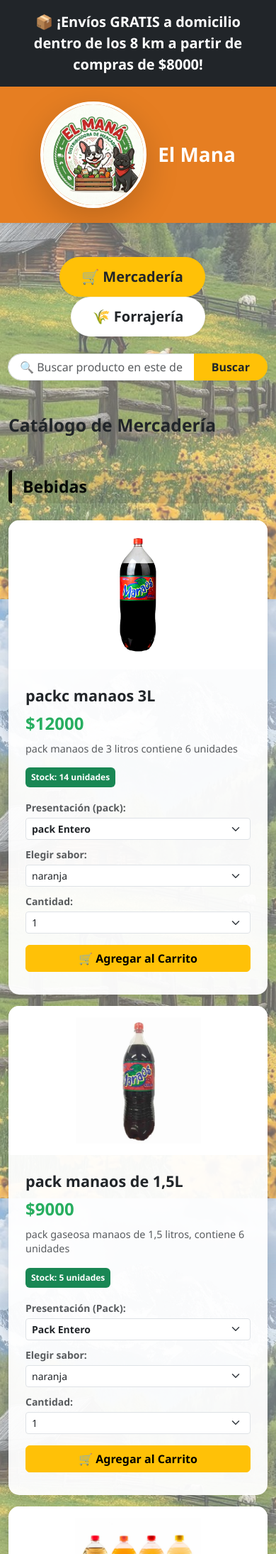
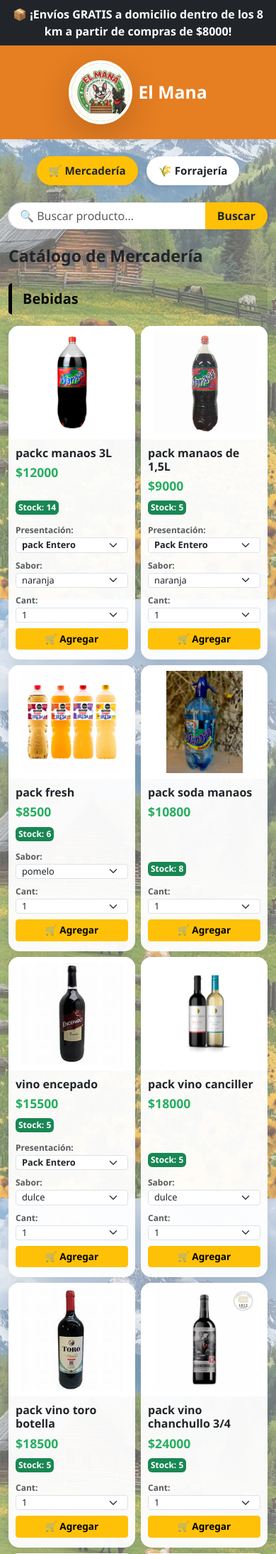
Before and after one commit to LUCIANOJC19/el-mana, a Flask app: page / in a window 390 px wide. Shown: the top 2189 px of the page at 71% size. Run offline with Flask 3, Linux system fonts and the light colour scheme; data comes from the database, SQL or seed files in the repository.

Commit message:
Diseño responsivo celular en index

```diff
--- a/negocio_mana.sql
+++ b/negocio_mana.sql
@@ -1,7 +1,3 @@
--- phpMyAdmin SQL Dump
--- version 4.9.0.1
--- https://www.phpmyadmin.net/
---
 -- Servidor: 127.0.0.1
 -- Tiempo de generación: 23-10-2026 a las 01:11:52
 -- Versión del servidor: 10.3.16-MariaDB
--- a/templates/index.html
+++ b/templates/index.html
@@ -27,7 +27,7 @@
         }
         .precio-tag {
             color: #27ae60;
-            font-size: 1.5rem;
+            font-size: 1.3rem;
         }
         .carrito-container {
             background-color: rgba(255, 255, 255, 0.98);
@@ -50,9 +50,35 @@
         }
         .btn-seccion {
             border-radius: 30px;
-            font-size: 1.25rem;
-            padding: 12px 30px;
+            font-size: 1.1rem;
+            padding: 10px 20px;
             transition: all 0.2s ease;
+        }
+        .logo-img {
+            width: 140px;
+            height: 140px;
+            object-fit: cover;
+            border: 4px solid white;
+        }
+        /* Ajustes específicos para Celulares */
+        @media (max-width: 576px) {
+            .logo-img {
+                width: 90px;
+                height: 90px;
+            }
+            .card-body {
+                padding: 10px !important;
+            }
+            .card-title {
+                font-size: 1rem !important;
+            }
+            .precio-tag {
+                font-size: 1.1rem !important;
+            }
+            .btn-seccion {
+                font-size: 0.95rem;
+                padding: 8px 16px;
+            }
         }
     </style>
 </head>
@@ -60,42 +86,41 @@
 
     {% if subtotal > 0 %}
         {% if envio_gratis %}
-            <div class="alert alert-success text-center fw-bold fs-5 mb-0 rounded-0" role="alert" style="position: relative; z-index: 10;">
+            <div class="alert alert-success text-center fw-bold fs-6 mb-0 rounded-0" role="alert" style="position: relative; z-index: 10;">
                 🎉 ¡Felicidades! Superaste los ${{ monto_minimo }}. ¡Tu envío a domicilio es GRATIS dentro de los {{ radio_km }} km! 🚚
             </div>
         {% else %}
-            <div class="alert alert-warning text-center fw-bold fs-5 mb-0 rounded-0" role="alert" style="position: relative; z-index: 10;">
+            <div class="alert alert-warning text-center fw-bold fs-6 mb-0 rounded-0" role="alert" style="position: relative; z-index: 10;">
                 💡 ¡Te faltan solo ${{ restante_envio }} más para tener Envío GRATIS (Mínimo: ${{ monto_minimo }})! 🛵
             </div>
         {% endif %}
     {% else %}
-        <div class="bg-dark text-white text-center p-3 fw-bold fs-5" style="position: relative; z-index: 10;">
+        <div class="bg-dark text-white text-center p-2 fw-bold fs-6" style="position: relative; z-index: 10;">
             📦 ¡Envíos GRATIS a domicilio dentro de los {{ radio_km }} km a partir de compras de ${{ monto_minimo }}!
         </div>
     {% endif %}
 
-    <nav class="navbar navbar-dark navbar-custom mb-5 shadow-sm py-3" style="overflow: hidden;">
+    <nav class="navbar navbar-dark navbar-custom mb-4 shadow-sm py-3" style="overflow: hidden;">
         <img src="{{ url_for('static', filename='perrito_izq.png.jpeg') }}" alt="Perrito Izquierda" class="perrito-esquina d-none d-md-block" style="left: 10px;">
 
-        <div class="container d-flex align-items-center justify-content-center" style="position: relative; z-index: 2;">
-            <div class="me-4">
+        <div class="container d-flex align-items-center justify-content-center flex-wrap" style="position: relative; z-index: 2;">
+            <div class="me-2 me-md-4">
                 {% if session.get('admin') %}
-                    <a href="{{ url_for('admin') }}" class="btn btn-outline-light btn-sm fw-bold rounded-pill px-3 py-2">⚙️ Panel Admin</a>
+                    <a href="{{ url_for('admin') }}" class="btn btn-outline-light btn-sm fw-bold rounded-pill px-2 px-md-3 py-1 py-md-2">⚙️ Admin</a>
                 {% endif %}
             </div>
 
-            <a class="navbar-brand fw-bold fs-1 d-flex align-items-center justify-content-center m-0" href="/" style="text-decoration: none;">
+            <a class="navbar-brand fw-bold fs-2 fs-md-1 d-flex align-items-center justify-content-center m-0" href="/" style="text-decoration: none;">
                 <img src="{{ url_for('static', filename='logo.npg.jpeg') }}"
                      alt="Logo El Mana"
-                     class="me-3 rounded-circle shadow-lg"
-                     style="width: 150px; height: 150px; object-fit: cover; border: 4px solid white;">
+                     class="me-2 me-md-3 rounded-circle shadow-lg logo-img">
                 El Mana
             </a>
 
-            <div class="ms-4">
+            <div class="ms-2 ms-md-4">
                 {% if session.get('admin') %}
-                    <a href="/agregar-producto" class="btn btn-light fw-bold text-dark border-0 py-2 px-3 shadow-sm rounded-pill">
-                        ➕ Cargar Producto
+                    <a href="/agregar-producto" class="btn btn-light btn-sm fw-bold text-dark border-0 py-1 py-md-2 px-2 px-md-3 shadow-sm rounded-pill">
+                        ➕ Cargar
                     </a>
                 {% endif %}
             </div>
@@ -104,11 +129,11 @@
         <img src="{{ url_for('static', filename='perrito_der.png.jpeg') }}" alt="Perrito Derecha" class="perrito-esquina d-none d-md-block" style="right: 10px;">
     </nav>
 
-    <div class="container mb-5" style="position: relative; z-index: 2;">
-        <div class="row justify-content-center">
-            <div class="col-12 text-center mb-4">
+    <div class="container mb-4" style="position: relative; z-index: 2;">
+        <div class="row justify-content-center g-2">
+            <div class="col-12 text-center mb-3">
                 <a href="/?dep=Mercaderia"
-                   class="btn btn-seccion fw-bold me-3 shadow-sm {% if departamento_activo == 'Mercaderia' %}btn-warning text-dark{% else %}btn-outline-light text-dark bg-white{% endif %}">
+                   class="btn btn-seccion fw-bold me-2 shadow-sm {% if departamento_activo == 'Mercaderia' %}btn-warning text-dark{% else %}btn-outline-light text-dark bg-white{% endif %}">
                     🛒 Mercadería
                 </a>
                 <a href="/?dep=Forrajeria"
@@ -117,11 +142,11 @@
                 </a>
             </div>
 
-            <div class="col-md-6">
+            <div class="col-12 col-md-6">
                 <form method="GET" action="{{ url_for('home') }}" class="input-group shadow-sm">
                     <input type="hidden" name="dep" value="{{ departamento_activo }}">
-                    <input type="text" name="busqueda" class="form-control rounded-start-pill px-3" placeholder="🔍 Buscar producto en este departamento..." value="{{ request.args.get('busqueda', '') }}">
-                    <button class="btn btn-warning rounded-end-pill px-4 fw-bold text-dark" type="submit">Buscar</button>
+                    <input type="text" name="busqueda" class="form-control rounded-start-pill px-3" placeholder="🔍 Buscar producto..." value="{{ request.args.get('busqueda', '') }}">
+                    <button class="btn btn-warning rounded-end-pill px-3 px-md-4 fw-bold text-dark" type="submit">Buscar</button>
                     {% if request.args.get('busqueda') %}
                         <a href="{{ url_for('home', dep=departamento_activo) }}" class="btn btn-outline-secondary rounded-pill ms-2">Limpiar</a>
                     {% endif %}
@@ -134,7 +159,7 @@
         <div class="row">
 
             <div class="col-lg-8 mb-4">
-                <h2 class="fw-bold text-dark mb-4">
+                <h2 class="fw-bold text-dark mb-3 fs-3 fs-md-2">
                     {% if departamento_activo == 'Mercaderia' %}
                         Catálogo de Mercadería
                     {% else %}
@@ -144,39 +169,39 @@
 
                 {% if productos_por_categoria %}
                     {% for categoria, prods in productos_por_categoria.items() %}
-                    <h3 class="fw-bold mt-5 mb-4 titulo-seccion">{{ categoria }}</h3>
+                    <h3 class="fw-bold mt-4 mb-3 titulo-seccion fs-5 fs-md-4">{{ categoria }}</h3>
 
-                    <div class="row g-3">
+                    <!-- col-6 asegura 2 productos por fila en celular -->
+                    <div class="row g-2 g-md-3">
                         {% for prod in prods %}
-                        <div class="col-md-6" id="prod_{{ prod.0 }}">
+                        <div class="col-6 col-md-6" id="prod_{{ prod.0 }}">
                             <div class="card h-100 card-producto">
 
-                                <div class="p-3 text-center" style="background-color: white; height: 210px; display: flex; align-items: center; justify-content: center;">
+                                <div class="p-2 text-center" style="background-color: white; height: 160px; display: flex; align-items: center; justify-content: center;">
                                     <img src="/static/{{ prod.6 }}"
                                          alt="{{ prod.1 }}"
                                          style="max-height: 100%; max-width: 100%; object-fit: contain;">
                                 </div>
 
-                                <div class="card-body d-flex flex-column justify-content-between p-4">
+                                <div class="card-body d-flex flex-column justify-content-between p-3">
                                     <div>
-                                        <h4 class="card-title fw-bold text-dark mb-2">{{ prod.1 }}</h4>
-                                        <p class="precio-tag fw-bold mb-2">${{ prod.2 }}</p>
-                                        <p class="text-muted small mb-3" style="font-size: 0.9rem; line-height: 1.4;">{{ prod.8 }}</p>
+                                        <h5 class="card-title fw-bold text-dark mb-1 fs-6">{{ prod.1 }}</h5>
+                                        <p class="precio-tag fw-bold mb-1">${{ prod.2 }}</p>
+                                        <p class="text-muted small mb-2 d-none d-sm-block" style="font-size: 0.85rem; line-height: 1.3;">{{ prod.8 }}</p>
                                     </div>
                                     <div>
-                                        <p class="mb-3">
-                                            <span class="badge bg-success p-2">Stock: {{ prod.3 }} unidades</span>
+                                        <p class="mb-2">
+                                            <span class="badge bg-success p-1 p-md-2 small">Stock: {{ prod.3 }}</span>
                                         </p>
 
                                         {% if prod.3 > 0 %}
-                                        <form action="/agregar/{{ prod.0 }}" method="GET" class="mb-2">
+                                        <form action="/agregar/{{ prod.0 }}" method="GET" class="mb-1">
                                             <input type="hidden" name="dep" value="{{ departamento_activo }}">
 
-                                            <!-- Selector de Presentación con género dinámico -->
                                             {% if prod.9 == 1 %}
-                                            <div class="mb-2">
-                                                <label class="form-label small fw-bold text-muted mb-1">Presentación ({{ prod.10 }}):</label>
-                                                <select name="tipo_pack" class="form-select form-select-sm fw-bold">
+                                            <div class="mb-1">
+                                                <label class="form-label small fw-bold text-muted mb-0" style="font-size:0.75rem;">Presentación:</label>
+                                                <select name="tipo_pack" class="form-select form-select-sm fw-bold py-0" style="font-size:0.8rem;">
                                                     <option value="entero">{{ prod.10 }} Entero</option>
                                                     <option value="medio">
                                                         {% set u = prod.10 | lower %}
@@ -187,9 +212,9 @@
                                             {% endif %}
 
                                             {% if prod.4 != "" %}
-                                            <div class="mb-2">
-                                                <label class="form-label small fw-bold text-muted mb-1">Elegir sabor:</label>
-                                                <select name="sabor" class="form-select form-select-sm">
+                                            <div class="mb-1">
+                                                <label class="form-label small fw-bold text-muted mb-0" style="font-size:0.75rem;">Sabor:</label>
+                                                <select name="sabor" class="form-select form-select-sm py-0" style="font-size:0.8rem;">
                                                     {% for sabor in prod.4.split(',') %}
                                                     <option value="{{ sabor.strip() }}">{{ sabor.strip() }}</option>
                                                     {% endfor %}
@@ -197,9 +222,9 @@
                                             </div>
                                             {% endif %}
 
-                                            <div class="mb-3">
-                                                <label class="form-label small fw-bold text-muted mb-1">Cantidad:</label>
-                                                <select name="cantidad" class="form-select form-select-sm">
+                                            <div class="mb-2">
+                                                <label class="form-label small fw-bold text-muted mb-0" style="font-size:0.75rem;">Cant:</label>
+                                                <select name="cantidad" class="form-select form-select-sm py-0" style="font-size:0.8rem;">
                                                     {% set max_cantidad = prod.3 if prod.3 < 10 else 10 %}
                                                     {% for i in range(1, max_cantidad + 1) %}
                                                     <option value="{{ i }}">{{ i }}</option>
@@ -208,14 +233,14 @@
                                             </div>
 
                                             <div class="d-grid">
-                                                <button type="submit" class="btn btn-warning fw-bold">
-                                                    🛒 Agregar al Carrito
+                                                <button type="submit" class="btn btn-warning btn-sm fw-bold py-1" style="font-size: 0.85rem;">
+                                                    🛒 Agregar
                                                 </button>
                                             </div>
                                         </form>
                                         {% else %}
                                         <div class="d-grid">
-                                            <button class="btn btn-secondary fw-bold" disabled>
+                                            <button class="btn btn-secondary btn-sm fw-bold" disabled>
                                                 ❌ Sin Stock
                                             </button>
                                         </div>
@@ -228,46 +253,47 @@
                     </div>
                     {% endfor %}
                 {% else %}
-                    <div class="text-center bg-white p-5 rounded-4 shadow-sm">
-                        <p class="fs-4 text-muted">No se encontraron productos con esa búsqueda o sección.</p>
+                    <div class="text-center bg-white p-4 rounded-4 shadow-sm">
+                        <p class="fs-5 text-muted">No se encontraron productos con esa búsqueda o sección.</p>
                         <p class="small text-muted">¡Intenta con otro término!</p>
                     </div>
                 {% endif %}
             </div>
 
-            <div class="col-lg-4">
-                <div class="carrito-container p-4 sticky-top" style="top: 20px;">
-                    <h3 class="fw-bold text-dark mb-4">🛒 Tu Pedido</h3>
+            <!-- Carrito lateral en PC / Sección abajo en Celular -->
+            <div class="col-lg-4" id="seccion-carrito">
+                <div class="carrito-container p-3 p-md-4 sticky-top" style="top: 20px;">
+                    <h3 class="fw-bold text-dark mb-3 fs-4 fs-md-3">🛒 Tu Pedido</h3>
 
                     {% if items_carrito %}
-                        <ul class="list-group list-group-flush mb-4">
+                        <ul class="list-group list-group-flush mb-3">
                             {% for item in items_carrito %}
-                            <li class="list-group-item d-flex justify-content-between align-items-center px-0 py-3" style="background-color: transparent;">
+                            <li class="list-group-item d-flex justify-content-between align-items-center px-0 py-2" style="background-color: transparent;">
                                 <div>
-                                    <span class="fw-bold">{{ item.nombre }}</span><br>
+                                    <span class="fw-bold small">{{ item.nombre }}</span><br>
                                     <small class="text-muted">${{ item.precio }} c/u</small>
                                 </div>
-                                <span class="badge bg-dark rounded-pill fs-6">x{{ item.cantidad }}</span>
+                                <span class="badge bg-dark rounded-pill">x{{ item.cantidad }}</span>
                             </li>
                             {% endfor %}
                         </ul>
 
-                        <div class="d-flex justify-content-between align-items-center mb-4">
-                            <span class="fs-4 fw-bold">Total:</span>
-                            <span class="fs-3 fw-bold text-success">${{ subtotal }}</span>
+                        <div class="d-flex justify-content-between align-items-center mb-3">
+                            <span class="fs-5 fw-bold">Total:</span>
+                            <span class="fs-4 fw-bold text-success">${{ subtotal }}</span>
                         </div>
 
                         <div class="d-grid gap-2">
-                            <a href="/confirmar-pedido" class="btn btn-success btn-lg fw-bold p-3 w-100">
+                            <a href="/confirmar-pedido" class="btn btn-success fw-bold p-2 p-md-3 w-100">
                                 📱 Confirmar Compra (WhatsApp)
                             </a>
-                            <a href="/vaciar?dep={{ departamento_activo }}" class="btn btn-outline-danger btn-sm mt-2">
+                            <a href="/vaciar?dep={{ departamento_activo }}" class="btn btn-outline-danger btn-sm mt-1">
                                 Vaciar Carrito
                             </a>
                         </div>
                     {% else %}
-                        <div class="text-center text-muted py-5">
-                            <p class="fs-5">Tu carrito está vacío.</p>
+                        <div class="text-center text-muted py-4">
+                            <p class="mb-1">Tu carrito está vacío.</p>
                             <p class="small">¡Agrega productos del catálogo para armar tu pedido!</p>
                         </div>
                     {% endif %}
@@ -277,5 +303,18 @@
         </div>
     </div>
 
+    <!-- Acceso rápido al Carrito para celulares cuando hay productos -->
+    {% if items_carrito %}
+    <div class="d-lg-none fixed-bottom bg-dark text-white p-3 shadow-lg d-flex justify-content-between align-items-center" style="z-index: 1000; border-top: 3px solid #27ae60;">
+        <div>
+            <span class="d-block small text-muted">Total acumulado:</span>
+            <span class="fw-bold text-success fs-5">${{ subtotal }}</span>
+        </div>
+        <a href="#seccion-carrito" class="btn btn-warning fw-bold btn-sm px-3">
+            🛒 Ver Pedido
+        </a>
+    </div>
+    {% endif %}
+
 </body>
 </html>
```
